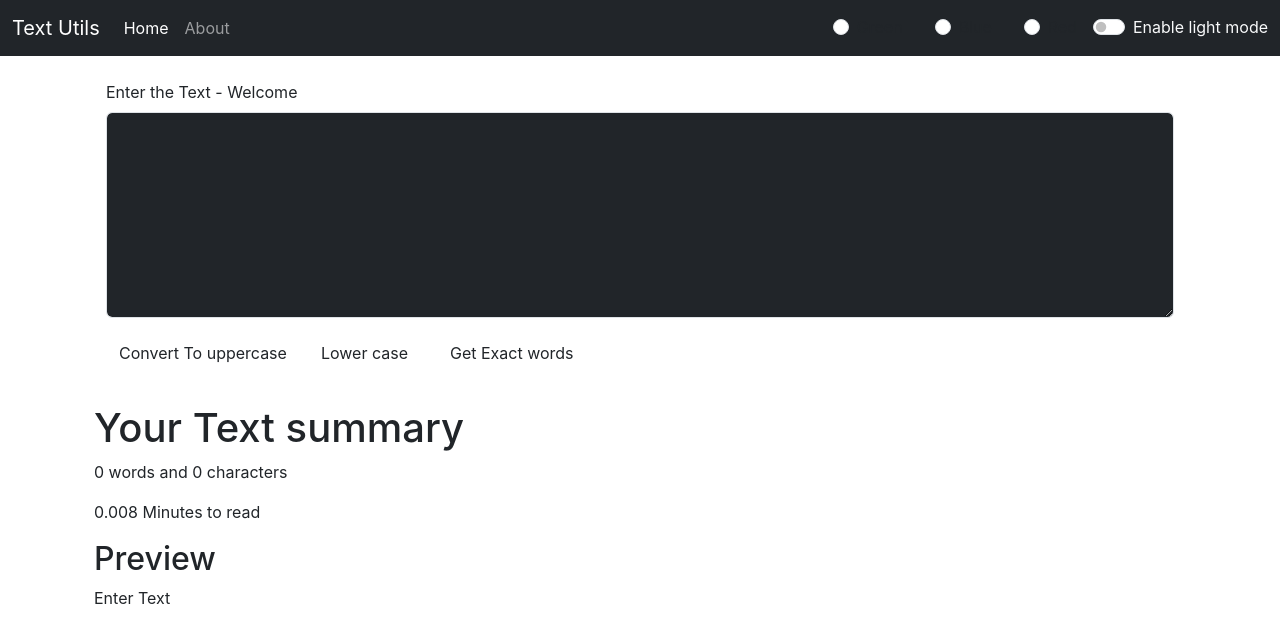
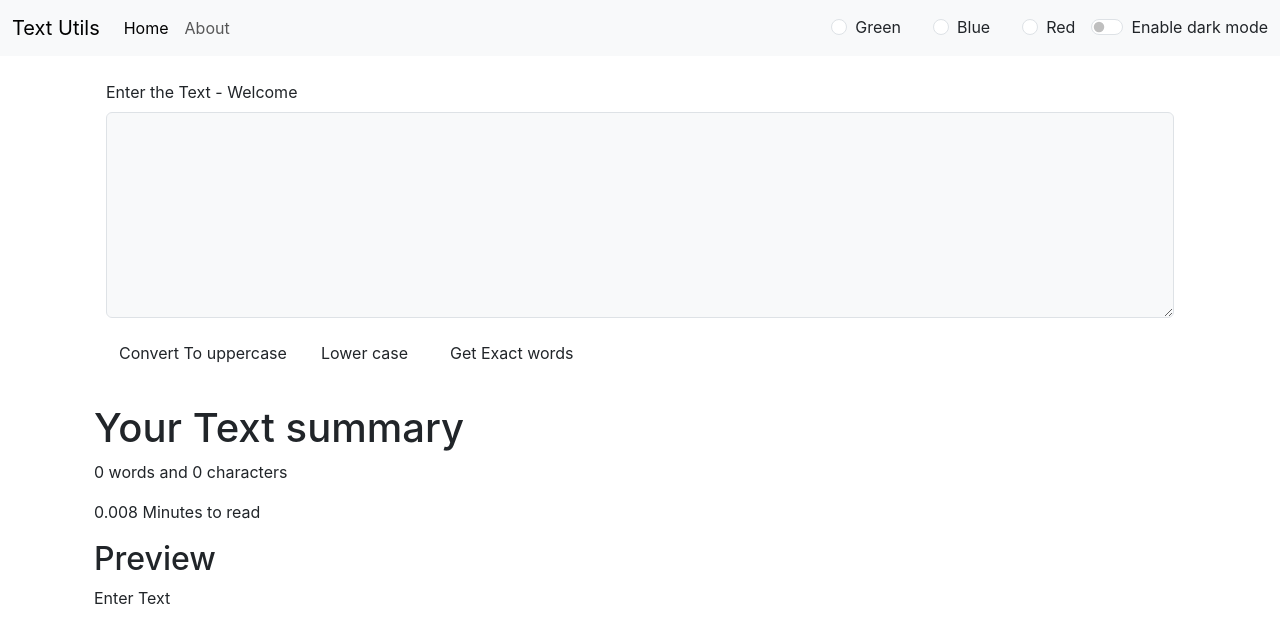
Before and after one commit to Rio-0912/Assignmet-FrontEnd, a React (Create React App) app in the folder my-app/: page / in a window 1280 px wide. Shown: the top 642 px of the page. Built offline with nearby package versions, Linux system fonts and the light colour scheme.

Commit message:
1st complete set

```diff
--- a/my-app/src/App.js
+++ b/my-app/src/App.js
@@ -6,7 +6,7 @@ import Alerts from './Components/Alerts.js';
 import TextForm from './Components/TextForm';
 
 function App() {
-  const [mode, setMode] = useState('dark'); // Define and initialize state
+  const [mode, setMode] = useState('light'); // Define and initialize state
   const [alert, setalert] = useState(null)
   const [butn, setbutn] = useState('primary')
 
```
